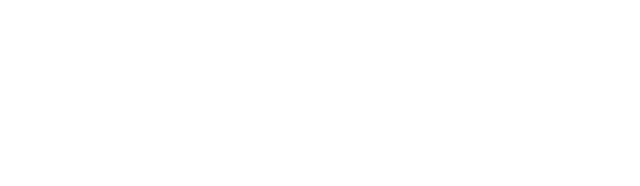
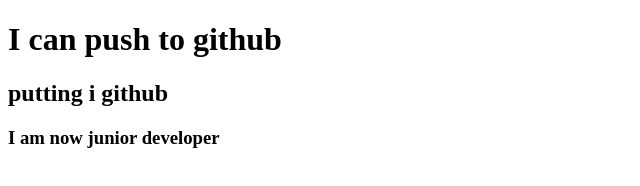
Before and after one commit to KhaledZinnurine/my-first-repo, a plain HTML site: page index.html in a window 1280 px wide. Shown: the whole page, without its empty margins (0-640 px from the left). Drawn offline with Linux system fonts and the light colour scheme.

Commit message:
second Commit

```diff
--- a/index.html
+++ b/index.html
@@ -7,6 +7,9 @@
     <title>My first Github Repo</title>
 </head>
 <body>
+    <h1>I can push to github</h1>
+    <h2>putting i github</h2>
+    <h3>I am now junior developer</h3>
 
 </body>
 </html>
```
